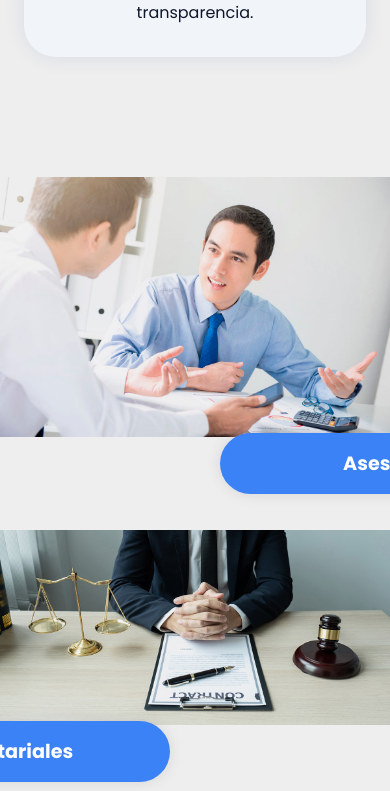
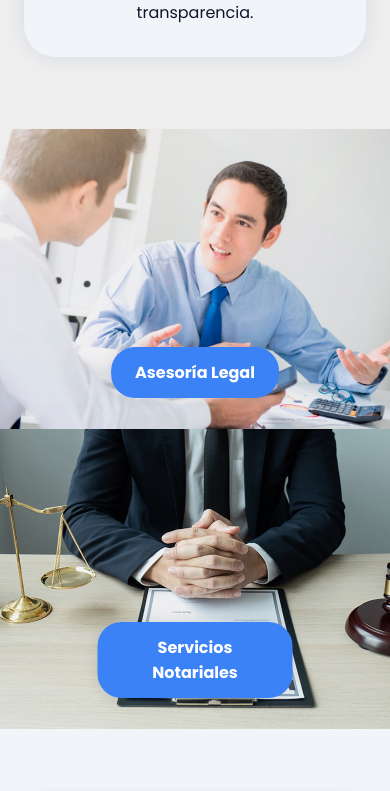
Before and after one commit to CristianJGonzalez/licmartinez, a React (Vite) app: page / in a window 390 px wide. Shown: the part 1509-2300 px from the top of the page. Built offline with nearby package versions, Linux system fonts and the light colour scheme.

Commit message:
Continue
gg

```diff
--- a/src/App.css
+++ b/src/App.css
@@ -329,6 +329,61 @@
   .infoSection2 li {
     font-size: 1rem;
   }
+  /*---------- Section 3 */
+  .section3 {
+    flex-direction: column;
+    height: auto;
+    margin-top: 3rem;
+  }
+
+  .foto1Section3,
+  .foto2Section3 {
+    width: 100%;
+    flex: none;
+    height: 300px;
+    position: relative;
+  }
+
+  .foto1Section3 img,
+  .foto2Section3 img {
+    height: 100%;
+  }
+
+  .textContainerSection3 {
+    position: absolute;
+    bottom: 15px;
+    left: 50% !important; /* override left/right */
+    right: auto !important;
+    transform: translateX(-50%);
+    padding: 0.8rem 1.5rem;
+    font-size: 1rem;
+    border-radius: 1.5rem;
+  }
+  /*---------- Section 4 */
+  .section4 div {
+    margin: 3rem 1rem;
+    padding: 0 0.5rem;
+  }
+
+  .section4 h2 {
+    font-size: 1.5rem;
+    text-align: center;
+  }
+
+  .section4 ul {
+    padding-left: 1rem;
+  }
+
+  .section4 li {
+    font-size: 1rem;
+    padding-left: 1rem;
+  }
+
+  .section4 li::before {
+    content: "•";
+    font-weight: bold;
+    font-size: 1.2rem;
+  }
 }
 
 /* Móviles */
```
Also changed, not shown: src/App.jsx (indentation only).
